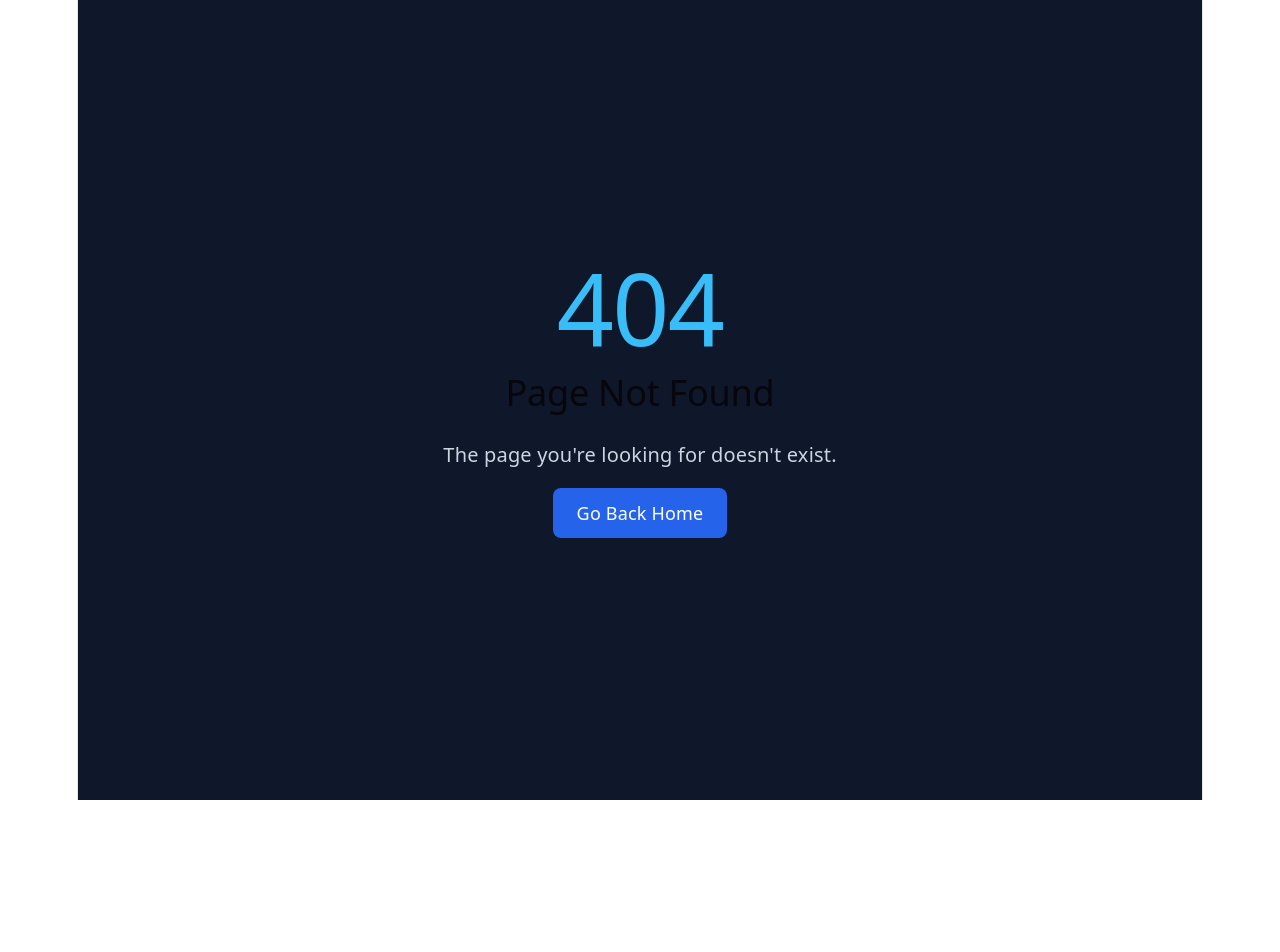
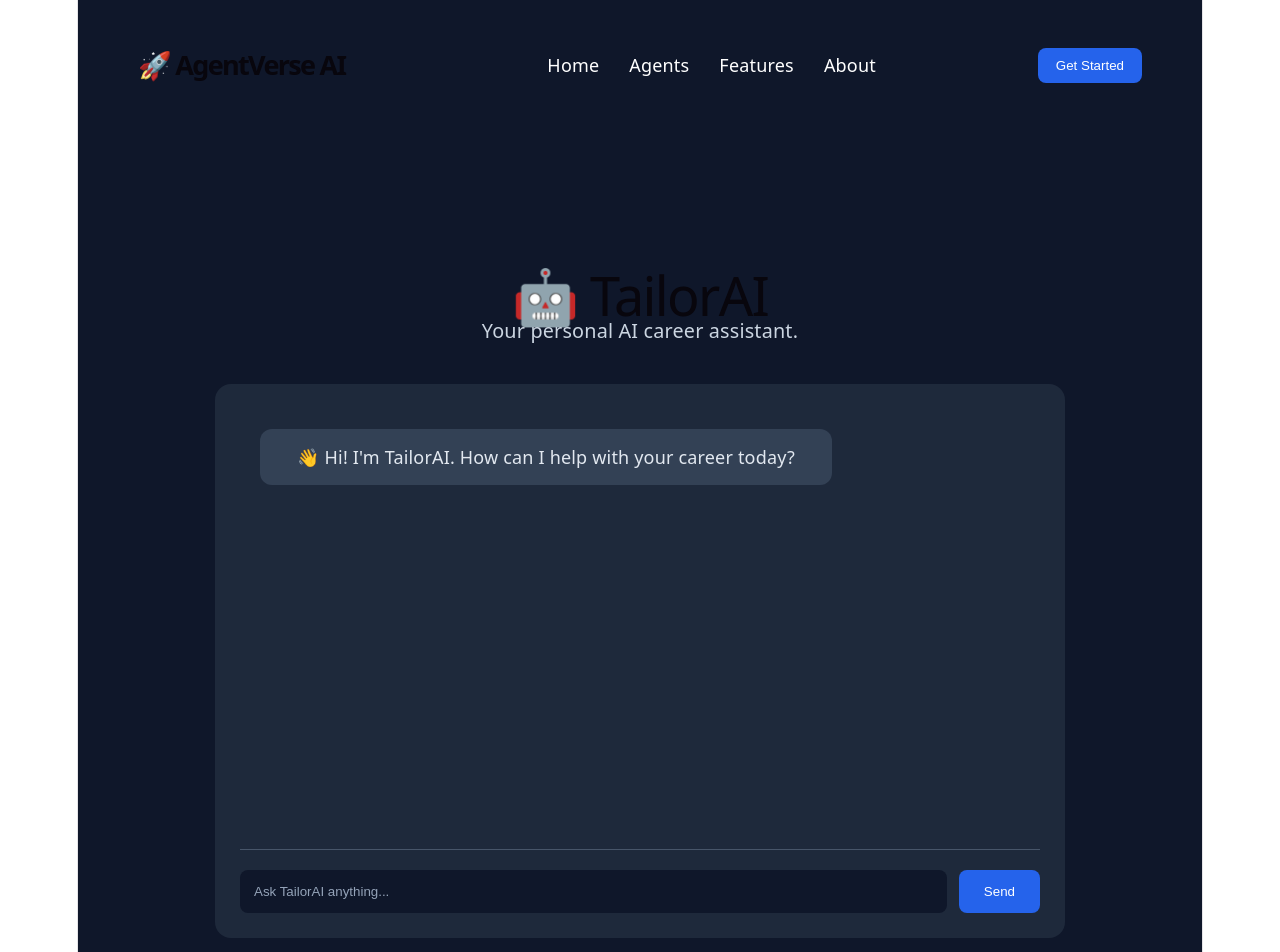
Before and after one commit to rohithkumarakula/AgentVerse-AI, a React (Vite) app in the folder frontend/: page /tailor-ai in a window 1280 px wide. Before the commit this address had no page. Shown: the top 952 px of the page. Before the commit the page ends 800 px from the top, so only its background shows below. Built offline with nearby package versions, Linux system fonts and the light colour scheme.

Commit message:
Day 5: Connect TailorAI to Groq AI

```diff
--- a/frontend/src/App.tsx
+++ b/frontend/src/App.tsx
@@ -4,6 +4,7 @@ import Home from "./pages/Home/Home";
 import Agents from "./pages/Agents/Agents";
 import Features from "./pages/Features/Features";
 import NotFound from "./pages/NotFound/NotFound";
+import TailorAI from "./pages/TailorAI/TailorAI";
 
 function App() {
   return (
@@ -11,8 +12,9 @@ function App() {
       <Route path="/" element={<Home />} />
       <Route path="/agents" element={<Agents />} />
       <Route path="/features" element={<Features />} />
+      <Route path="/tailor-ai" element={<TailorAI />} />
+      <Route path="*" element={<NotFound />} />
 
-      <Route path="*" element={<NotFound />} />
     </Routes>
   );
 }
--- a/frontend/src/components/AgentCard/AgentCard.tsx
+++ b/frontend/src/components/AgentCard/AgentCard.tsx
@@ -1,4 +1,5 @@
 import "./AgentCard.css";
+import { useNavigate } from "react-router-dom";
 
 type AgentCardProps = {
   title: string;
@@ -7,6 +8,14 @@ type AgentCardProps = {
 };
 
 function AgentCard({ title, description, icon }: AgentCardProps) {
+  const navigate = useNavigate();
+
+  function handleExplore() {
+    if (title === "TailorAI") {
+      navigate("/tailor-ai");
+    }
+  }
+
   return (
     <div className="agent-card">
       <div className="agent-icon">{icon}</div>
@@ -15,7 +24,7 @@ function AgentCard({ title, description, icon }: AgentCardProps) {
 
       <p>{description}</p>
 
-      <button>Explore</button>
+      <button onClick={handleExplore}>Explore</button>
     </div>
   );
 }
--- /dev/null
+++ b/frontend/src/pages/TailorAI/TailorAI.css
@@ -0,0 +1,76 @@
+.tailor-page {
+  min-height: 100vh;
+  background: #0f172a;
+  color: white;
+  padding: 120px 20px 60px;
+}
+
+.tailor-header {
+  text-align: center;
+  margin-bottom: 40px;
+}
+
+.tailor-header h1 {
+  font-size: 3rem;
+  margin-bottom: 10px;
+}
+
+.tailor-header p {
+  color: #cbd5e1;
+  font-size: 1.1rem;
+}
+
+.chat-container {
+  max-width: 800px;
+  margin: 0 auto;
+  background: #1e293b;
+  border-radius: 16px;
+  padding: 25px;
+}
+
+.chat-messages {
+  min-height: 400px;
+  padding: 20px;
+}
+
+.ai-message {
+  background: #334155;
+  padding: 15px 20px;
+  border-radius: 12px;
+  max-width: 70%;
+  color: #e2e8f0;
+}
+
+.chat-input {
+  display: flex;
+  gap: 12px;
+  border-top: 1px solid #475569;
+  padding-top: 20px;
+}
+
+.chat-input input {
+  flex: 1;
+  padding: 14px;
+  border: none;
+  border-radius: 8px;
+  background: #0f172a;
+  color: white;
+  outline: none;
+}
+
+.chat-input input::placeholder {
+  color: #94a3b8;
+}
+
+.chat-input button {
+  padding: 14px 25px;
+  border: none;
+  border-radius: 8px;
+  background: #2563eb;
+  color: white;
+  cursor: pointer;
+}
+
+.chat-input button:hover {
+  background: #1d4ed8;
+}
--- /dev/null
+++ b/frontend/src/pages/TailorAI/TailorAI.tsx
@@ -0,0 +1,123 @@
+import "./TailorAI.css";
+import { useState } from "react";
+
+import Navbar from "../../components/Navbar/Navbar";
+import Footer from "../../components/Footer/Footer";
+
+type Message = {
+  text: string;
+  sender: "user" | "ai";
+};
+
+function TailorAI() {
+  const [input, setInput] = useState("");
+  const [messages, setMessages] = useState<Message[]>([]);
+  const [loading, setLoading] = useState(false);
+
+  async function handleSend() {
+    if (input.trim() === "" || loading) return;
+
+    const userMessage = input.trim();
+
+    setMessages((prev) => [
+      ...prev,
+      { text: userMessage, sender: "user" },
+    ]);
+
+    setInput("");
+    setLoading(true);
+
+    try {
+      const response = await fetch("http://localhost:8001/tailor-ai", {
+        method: "POST",
+        headers: {
+          "Content-Type": "application/json",
+        },
+        body: JSON.stringify({
+          message: userMessage,
+        }),
+      });
+
+      const data = await response.json();
+
+      setMessages((prev) => [
+        ...prev,
+        { text: data.reply, sender: "ai" },
+      ]);
+    } catch (error) {
+      console.error("TailorAI Error:", error);
+
+      setMessages((prev) => [
+        ...prev,
+        {
+          text: "Sorry, I couldn't connect to the backend.",
+          sender: "ai",
+        },
+      ]);
+    } finally {
+      setLoading(false);
+    }
+  }
+
+  return (
+    <>
+      <Navbar />
+
+      <section className="tailor-page">
+        <div className="tailor-header">
+          <h1>🤖 TailorAI</h1>
+          <p>Your personal AI career assistant.</p>
+        </div>
+
+        <div className="chat-container">
+          <div className="chat-messages">
+            <div className="ai-message">
+              👋 Hi! I'm TailorAI. How can I help with your career today?
+            </div>
+
+            {messages.map((message, index) => (
+              <div
+                key={index}
+                className={
+                  message.sender === "user"
+                    ? "user-message"
+                    : "ai-message"
+                }
+              >
+                {message.text}
+              </div>
+            ))}
+
+            {loading && (
+              <div className="ai-message">
+                TailorAI is thinking...
+              </div>
+            )}
+          </div>
+
+          <div className="chat-input">
+            <input
+              type="text"
+              placeholder="Ask TailorAI anything..."
+              value={input}
+              onChange={(e) => setInput(e.target.value)}
+              onKeyDown={(e) => {
+                if (e.key === "Enter") {
+                  handleSend();
+                }
+              }}
+            />
+
+            <button onClick={handleSend} disabled={loading}>
+              {loading ? "Sending..." : "Send"}
+            </button>
+          </div>
+        </div>
+      </section>
+
+      <Footer />
+    </>
+  );
+}
+
+export default TailorAI;
```
Also changed, not shown: 1 other file (tests, documents, lock files or other folders).
